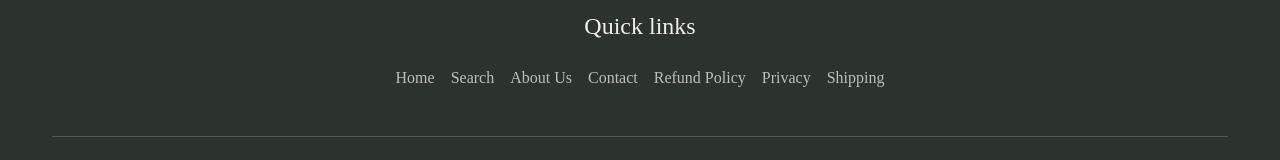
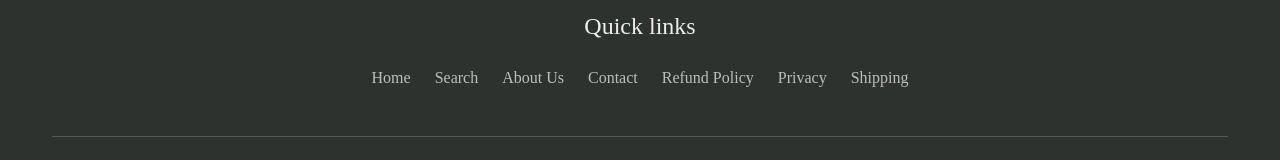
Before and after one commit to sonhip/seiko, a plain HTML site: page index.html in a window 1280 px wide. Shown: the part 3233-3393 px from the top of the page. Drawn offline with nearby package versions, Linux system fonts and the light colour scheme; placeholder pictures from the web are drawn by us.

Commit message:
add res footer

```diff
--- a/footer.css
+++ b/footer.css
@@ -11,10 +11,10 @@
   align-items: center;
   gap: 32px;
 }
-.footer-first > div {
+/* .footer-first > div {
   display: flex;
   gap: 16px;
-}
+} */
 .footer-first > div > a {
   color: rgba(239, 236, 236, 0.75);
   text-decoration: none;
--- a/index.html
+++ b/index.html
@@ -568,7 +568,7 @@
           <h2 style="color: rgb(239, 236, 236); font-size: 24px">
             Quick links
           </h2>
-          <div>
+          <div class="d-flex flex-column flex-sm-row gap-4">
             <a href="#">Home</a>
             <a href="#">Search</a>
             <a href="#">About Us</a>
```
